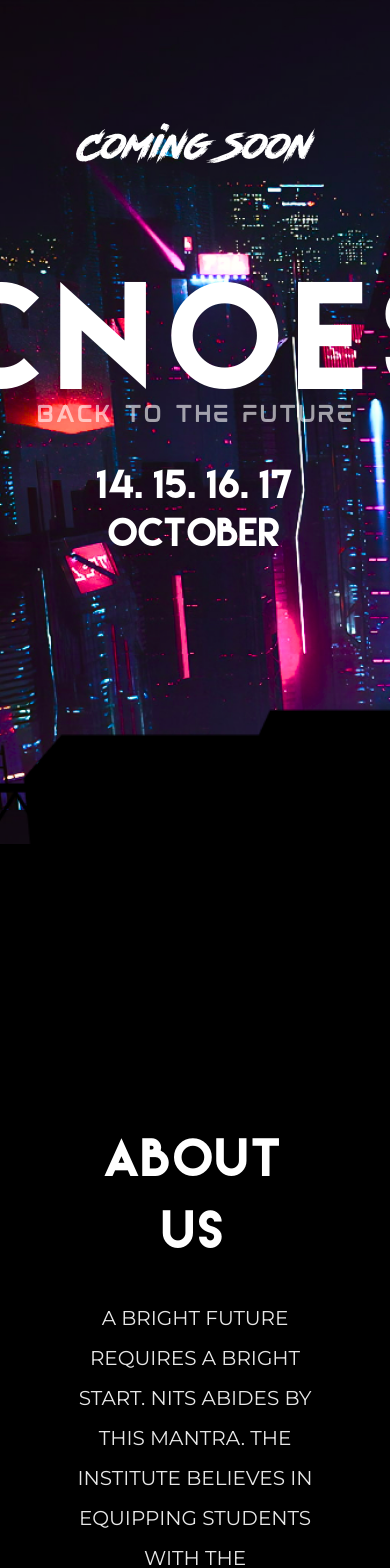
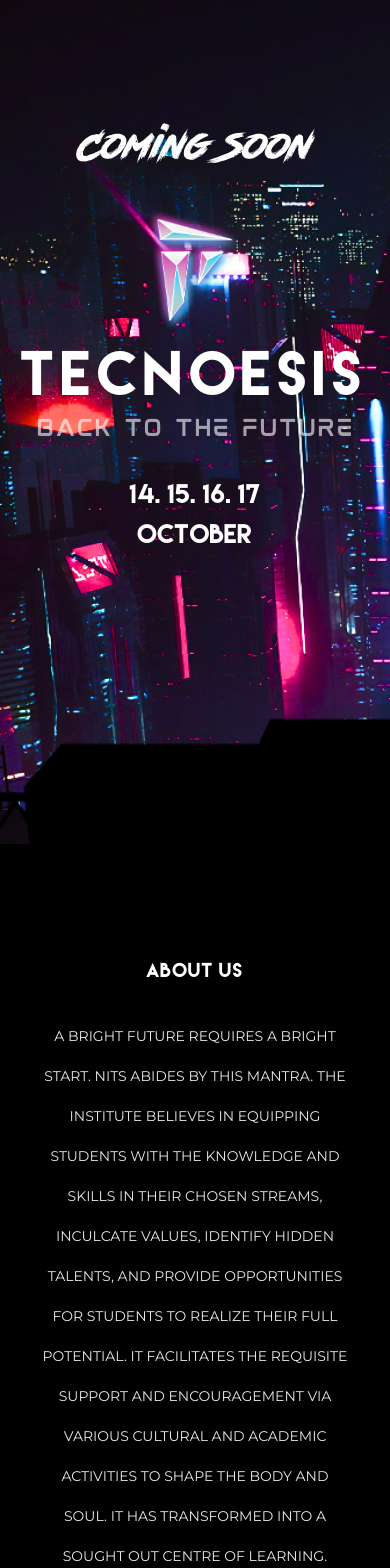
Before and after one commit to NIT-Silchar-Org/tecno-website, a Next.js app: page / in a window 390 px wide. Shown: the top 1568 px of the page. Built offline with nearby package versions, Linux system fonts and the light colour scheme.

Commit message:
resposiveness added

```diff
--- a/components/style-guide/sections/AboutNIT.jsx
+++ b/components/style-guide/sections/AboutNIT.jsx
@@ -4,12 +4,12 @@ import React from 'react'
 export default function AboutNIT() {
     return (
         <div class="h-screen w-screen flex flex-col justify-center items-center bg-black text-white">
-            <div className='w-[60vw] text-center'>
-                <h1 className='text-[3rem] mb-[2rem] tracking-wider font-light font-lemonMilk'>ABOUT NIT SILCHAR</h1>
-                <p className='text-[1.25rem] mb-[1.5rem] uppercase leading-10'>
+            <div className='w-4/5 md:w-[60vw] text-center'>
+                <h1 className='text-lg md:text-[3rem] mb-[2rem] tracking-wider font-light font-lemonMilk'>ABOUT NIT SILCHAR</h1>
+                <p className='text-sm text-offWhite md:text-[1.25rem] mb-[1.5rem] uppercase leading-10'>
                     TECNOESIS is the annual techno-management Festival of NIT Silchar. Started with the aim of providing a platform for the student community to develop and showcase their technical prowess, Tecnoesis has expanded it’s horizon to become one of India’s prominent Techno-management Festival.
                 </p>
-                <button className=' uppercase text-[1.25rem] border border-white p-[1rem]'>Download Bronchure</button>
+                <button className=' uppercase text-sm md:ext-[1.25rem] border border-white p-[1rem]'>Download Bronchure</button>
             </div>
 
         </div>
--- a/components/style-guide/sections/AboutUs.js
+++ b/components/style-guide/sections/AboutUs.js
@@ -2,12 +2,13 @@ import React from 'react'
 
 const AboutUs = () => {
   return (
-      <div className='relative w-screen h-screen overflow-y-hidden bg-black flex items-center justify-center'>
-          <div className='h-72 w-[61.5%]'>
-              <div className='w-full text-center text-white text-[3rem] tracking-wider font-light font-lemonMilk mb-8'>ABOUT US</div>
+      <div className='relative w-screen h-screen overflow-y-hidden bg-black flex flex-col items-center justify-center'>
+          <div className='w-4/5 md:w-[60vw] text-center'>
+              <div className='w-full text-center text-white text-lg md:text-[3rem] tracking-wider font-light font-lemonMilk mb-8'>ABOUT US</div>
 
-              <div className="text-offWhite w-full mx-auto text-xl uppercase text-center leading-10">A bright future requires a bright start. NITS abides by this mantra. The institute believes in equipping students with the knowledge and skills in their chosen streams, inculcate values, identify hidden talents, and provide opportunities for students to realize their full potential. It facilitates the requisite support and encouragement via various cultural and academic activities to shape the body and soul. It has transformed into a sought out centre of learning. </div>
+              <div className="text-offWhite w-full mx-auto text-sm md:text-xl uppercase text-center leading-10">A bright future requires a bright start. NITS abides by this mantra. The institute believes in equipping students with the knowledge and skills in their chosen streams, inculcate values, identify hidden talents, and provide opportunities for students to realize their full potential. It facilitates the requisite support and encouragement via various cultural and academic activities to shape the body and soul. It has transformed into a sought out centre of learning. </div>
           </div>
+
 
     </div>
   )
--- a/components/style-guide/sections/Header.jsx
+++ b/components/style-guide/sections/Header.jsx
@@ -8,19 +8,19 @@ function Header() {
       <h1 className="flex justify-center items-center font-roadRage text-4xl">
         Coming Soon
       </h1>
-      <div className="flex justify-center items-center">
-        <div className="w-[250px] h-[250px] mb-16 relative">
+      <div className="mt-10 md:mt-0 flex flex-col md:flex-row justify-center items-center">
+        <div className="w-[100px] h-[100px] md:w-[250px] md:h-[250px] md:mb-16 relative">
             <Image src={LogoPng}    />
         </div>
-        <h1 className="flex justify-center items-center font-lemonMilk text-[8.5rem] mt-6 tracking-widest -ml-6">
+        <h1 className="flex justify-center items-center font-lemonMilk text-[3.5rem] md:text-[8.5rem] mt-6 tracking-widest md:-ml-6">
           TECNOESIS
         </h1>
 
 
       </div>
-      <h1 className='text-center text-[1.3rem] md:text-[2.28rem] font-mokotoGlitch  opacity-60 -mt-20 mb-8'>BACK TO THE FUTURE</h1>
-      <h1 className='text-center text-4xl font-lemonMilk mt-4'>14. 15. 16. 17</h1>
-      <h1 className='text-center text-4xl font-lemonMilk my-2'>October</h1>
+      <h1 className='text-center text-[1.3rem] md:text-[2.28rem] font-mokotoGlitch  opacity-60 mt-0 md:-mt-20 mb-8'>BACK TO THE FUTURE</h1>
+      <h1 className='text-center text-2xl md:text-4xl font-lemonMilk mt-4'>14. 15. 16. 17</h1>
+      <h1 className='text-center text-2xl md:text-4xl font-lemonMilk my-2'>October</h1>
     </div>
   )
 }
--- a/components/style-guide/sections/Parallax.jsx
+++ b/components/style-guide/sections/Parallax.jsx
@@ -11,6 +11,7 @@ function Parallax() {
         <Header/>
 
       </div>
+
       <div className="absolute relative w-screen h-screen top-0 left-0 invisible">
         <Image
           src={BGFIRST}
@@ -18,7 +19,7 @@ function Parallax() {
           objectFit='cover'
       />
       </div>
-      <div className="absolute relative z-10 md:w-screen -top-[43vh] right-0 md:left-0 h-[80vh]">
+      <div className="absolute relative z-10 w-screen -top-[42vh] left-0 h-[80vh]">
         <Image
           src={BGBOTTOM}
           layout="fill"
```
